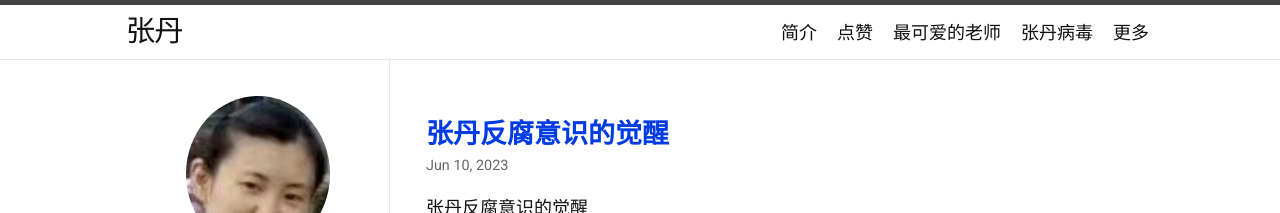
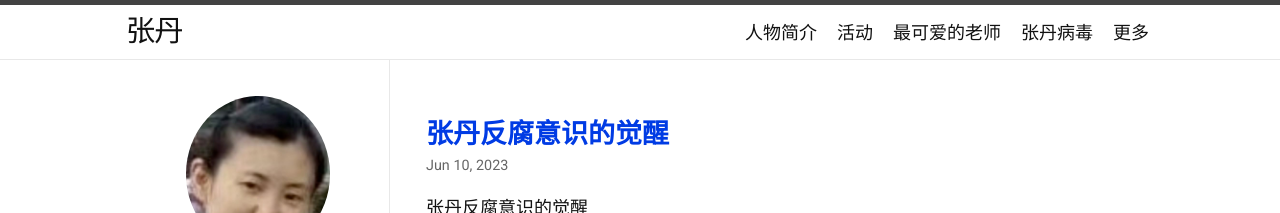
Before and after one commit to XiuhengWu/ZhangDan805.github.io, a Jekyll site: the page built from index.html, in a window 1280 px wide. Shown: the top 213 px of the page. Built offline with Jekyll 4.4.1, drawn with Linux system fonts in a browser that asks for light colours; nearby versions of some CDN libraries; some web fonts are replaced; the list of posts is cut into pages by our own code.

Commit message:
Update navigation.yml

```diff
--- a/_data/navigation.yml
+++ b/_data/navigation.yml
@@ -1,11 +1,11 @@
-- title: 简介
+- title: 人物简介
   url: /about/
-- title: 点赞
+- title: 活动
   url: /years/
 - title: 最可爱的老师
-  url: /categories/
+  url: /teacher/
 - title: 张丹病毒
-  url: /tags/
+  url: /virus/
 - title: 更多
   sublinks:
     - title: FAQ
```
